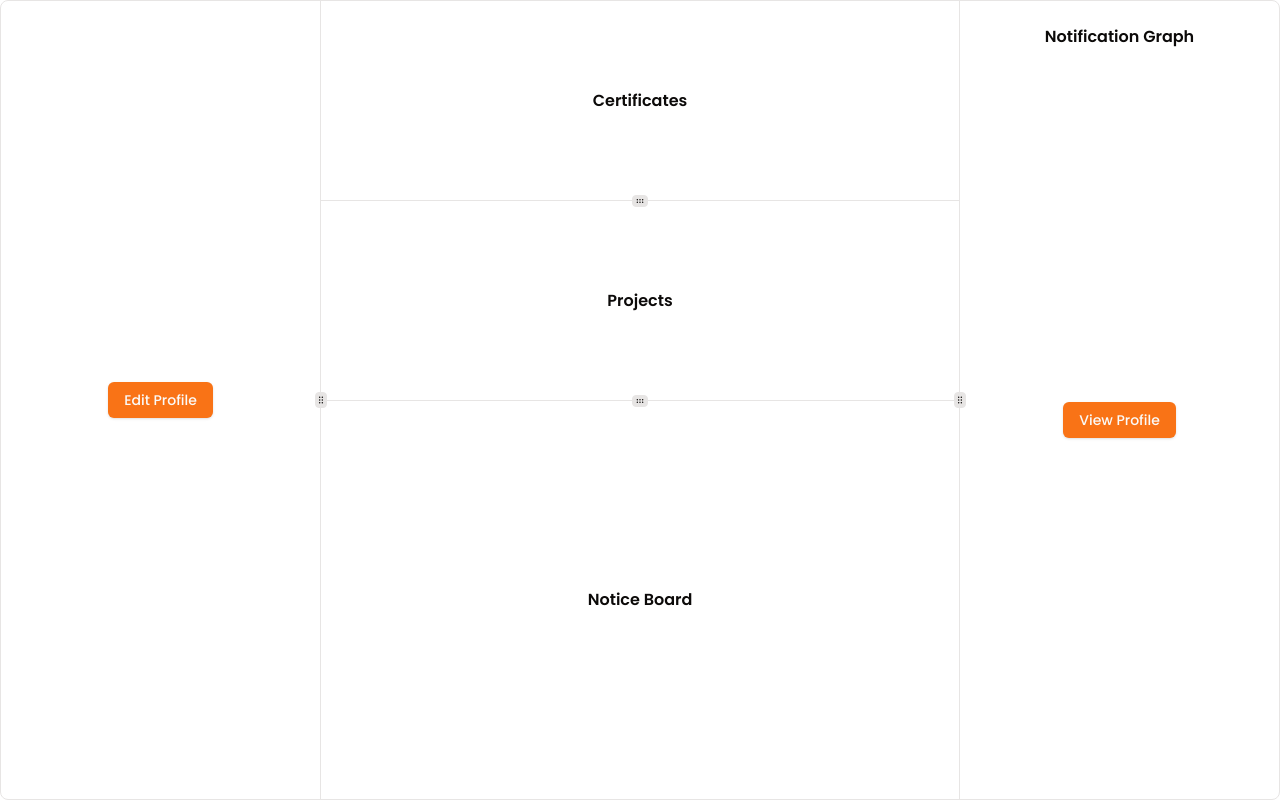
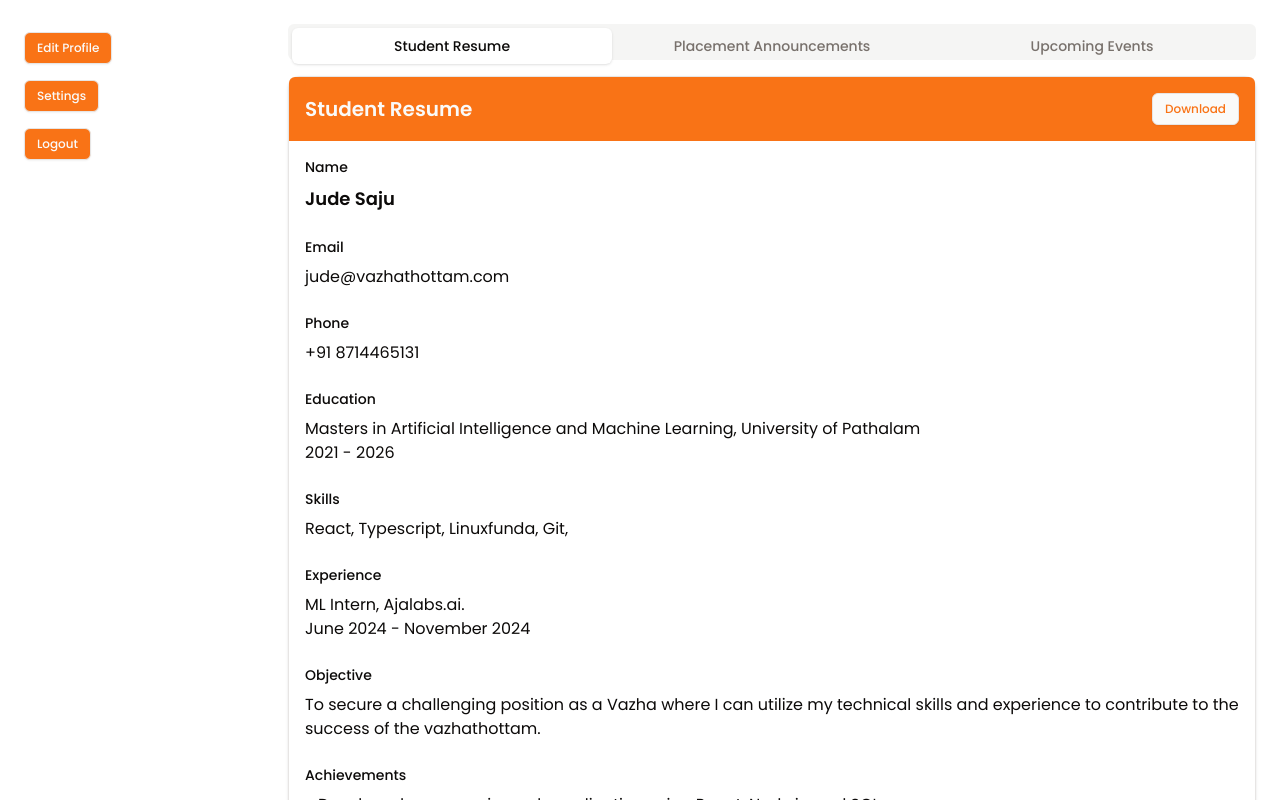
Before and after one commit to teconiq-dev/Stardust, a Next.js app: page /student/dashboard in a window 1280 px wide. Shown: the top 800 px of the page. Built offline with nearby package versions, Linux system fonts and the light colour scheme.

Commit message:
We need a UI designer 🥲🥲

```diff
--- a/src/app/student/dashboard/page.tsx
+++ b/src/app/student/dashboard/page.tsx
@@ -1,59 +1,252 @@
+"use client"
+
 import { Button } from "@/components/ui/button";
 import Link from "next/link";
+import { useState } from "react"
+import { Separator } from "@/components/ui/separator"
 import {
   ResizableHandle,
   ResizablePanel,
   ResizablePanelGroup,
 } from "@/components/ui/resizable";
+import {
+  Card,
+  CardHeader,
+  CardTitle,
+  CardDescription,
+  CardContent,
+} from "@/components/ui/card";
+import { Calendar } from "@/components/ui/calendar";
+import { Tabs, TabsList, TabsTrigger, TabsContent } from "@/components/ui/tabs"
 
-export default function ResizableDemo() {
+export default function Component() {
+  const [activeTab, setActiveTab] = useState("student-resume")
   return (
-    <ResizablePanelGroup
-      direction="horizontal"
-      className="min-h-screen max-w-full rounded-lg border"
+    <div className="grid grid-cols-1 md:grid-cols-[240px_1fr] lg:grid-cols-[240px_1fr] gap-6 p-4 md:p-6">
+      <div className="hidden md:block">
+        <div className="flex flex-col gap-4 items-start py-2">
+          <Link href="/student/EditProfile">
+          <Button
+            variant="outline"
+            size="sm"
+            className="bg-primary text-primary-foreground hover:bg-primary/90 transition-colors"
+          >
+            Edit Profile
+          </Button>
+          </Link>
+          <Button
+            variant="outline"
+            size="sm"
+            className="bg-primary text-primary-foreground hover:bg-primary/90 transition-colors"
+          >
+            Settings
+          </Button>
+          <Button
+            variant="outline"
+            size="sm"
+            className="bg-primary text-primary-foreground hover:bg-primary/90 transition-colors"
+          >
+            Logout
+          </Button>
+        </div>
+      </div>
+      <div className="grid grid-cols-1 md:grid-cols-2 lg:grid-cols-3 gap-6">
+        <Tabs value={activeTab} onValueChange={setActiveTab} className="col-span-1 md:col-span-2 lg:col-span-3">
+          <TabsList className="grid w-full grid-cols-3 bg-muted rounded-md mb-4">
+            <TabsTrigger
+              value="student-resume"
+              className={`px-4 py-2 rounded-md transition-colors ${
+                activeTab === "student-resume" ? "bg-primary text-primary-foreground" : "hover:bg-muted/50"
+              }`}
+            >
+              Student Resume
+            </TabsTrigger>
+            <TabsTrigger
+              value="placement-announcements"
+              className={`px-4 py-2 rounded-md transition-colors ${
+                activeTab === "placement-announcements" ? "bg-primary text-primary-foreground" : "hover:bg-muted/50"
+              }`}
+            >
+              Placement Announcements
+            </TabsTrigger>
+            <TabsTrigger
+              value="upcoming-events"
+              className={`px-4 py-2 rounded-md transition-colors ${
+                activeTab === "upcoming-events" ? "bg-primary text-primary-foreground" : "hover:bg-muted/50"
+              }`}
+            >
+              Upcoming Events
+            </TabsTrigger>
+          </TabsList>
+          <TabsContent value="student-resume">
+          <Card className="flex flex-col h-full">
+              <CardHeader className="bg-primary text-primary-foreground p-4 rounded-t-md">
+                <div className="flex items-center justify-between">
+                  <h2 className="text-xl font-semibold">Student Resume</h2>
+                  <Button
+                    variant="outline"
+                    size="sm"
+                    className="bg-primary-foreground text-primary hover:bg-primary/90 transition-colors"
+                  >
+                    Download
+                  </Button>
+                </div>
+              </CardHeader>
+              <CardContent className="flex-1 overflow-auto p-4">
+                <div className="grid gap-6">
+                  <div className="grid gap-2">
+                    <div className="text-sm font-medium">Name</div>
+                    <div className="text-lg font-semibold">Jude Saju</div>
+                  </div>
+                  <div className="grid gap-2">
+                    <div className="text-sm font-medium">Email</div>
+                    <div>jude@vazhathottam.com</div>
+                  </div>
+                  <div className="grid gap-2">
+                    <div className="text-sm font-medium">Phone</div>
+                    <div>+91 8714465131</div>
+                  </div>
+                  <div className="grid gap-2">
+                    <div className="text-sm font-medium">Education</div>
+                    <div>
+                      Masters in Artificial Intelligence and Machine Learning, University of Pathalam
+                      <br />
+                      2021 - 2026
+                    </div>
+                  </div>
+                  <div className="grid gap-2">
+                    <div className="text-sm font-medium">Skills</div>
+                    <div>React, Typescript, Linuxfunda, Git, </div>
+                  </div>
+                  <div className="grid gap-2">
+                    <div className="text-sm font-medium">Experience</div>
+                    <div>
+                      ML Intern, Ajalabs.ai.
+                      <br />
+                      June 2024 - November 2024
+                    </div>
+                  </div>
+                  <div className="grid gap-2">
+                    <div className="text-sm font-medium">Objective</div>
+                    <div>
+                      To secure a challenging position as a Vazha where I can utilize my technical skills
+                      and experience to contribute to the success of the vazhathottam.
+                    </div>
+                  </div>
+                  <div className="grid gap-2">
+                    <div className="text-sm font-medium">Achievements</div>
+                    <div>
+                      - Developed a responsive web application using React, Node.js, and SQL
+                      <br />- Created development environment cloning system using React
+                      <br />- Created website for college
+                    </div>
+                  </div>
+                  <div className="grid gap-2">
+                    <div className="text-sm font-medium">Certifications</div>
+                    <div>
+                      - Google Cloud certification
+                      <br />- Github students pack
+                    </div>
+                  </div>
+                </div>
+              </CardContent>
+            </Card>
+          </TabsContent>
+          <TabsContent value="placement-announcements">
+            <Card className="flex flex-col h-full">
+              <CardHeader className="bg-primary text-primary-foreground p-4 rounded-t-md">
+                <h2 className="text-xl font-semibold">Placement Announcements</h2>
+              </CardHeader>
+              <CardContent className="flex-1 overflow-auto p-4">
+                <div className="grid gap-4">
+                  <Card className="border-2 border-primary rounded-md">
+                    <CardHeader className="bg-primary/10 p-4 rounded-t-md">
+                      <CardTitle className="text-primary">New Company Registered</CardTitle>
+                      <CardDescription>
+                        Ajalabs Inc. has been registered for the upcoming placement season.
+                      </CardDescription>
+                    </CardHeader>
+                    <CardContent className="p-4">
+                      <p>
+                        Acme Inc., a initiative startup, has registered for the upcoming placement season.
+                        Students are encouraged to prepare their resumes and apply for the available positions.
+                      </p>
+                    </CardContent>
+                  </Card>
+                  <Card className="border-2 border-primary rounded-md">
+                    <CardHeader className="bg-primary/10 p-4 rounded-t-md">
+                      <CardTitle className="text-primary">Resume Submission Deadline</CardTitle>
+                      <CardDescription>The deadline for submitting resumes is June 15th.</CardDescription>
+                    </CardHeader>
+                    <CardContent className="p-4">
+                      <p>
+                        The deadline for submitting resumes for the upcoming placement season is June 15th. Students are
+                        advised to ensure their resumes are up-to-date and submitted on time.
+                      </p>
+                    </CardContent>
+                  </Card>
+                  <Card className="border-2 border-primary rounded-md">
+                    <CardHeader className="bg-primary/10 p-4 rounded-t-md">
+                      <CardTitle className="text-primary">Placement Orientation Session</CardTitle>
+                      <CardDescription>A placement orientation session will be held on July 13th.</CardDescription>
+                    </CardHeader>
+                    <CardContent className="p-4">
+                      <p>
+                        A placement orientation session will be held on July 13th to provide students with information
+                        about the placement process, available opportunities, and tips for success. Attendance is highly
+                        recommended.
+                      </p>
+                    </CardContent>
+                  </Card>
+                </div>
+              </CardContent>
+            </Card>
+          </TabsContent>
+          <TabsContent value="upcoming-events">
+            <Card className="flex flex-col h-full">
+              <CardHeader className="bg-primary text-primary-foreground p-4 rounded-t-md">
+                <h2 className="text-xl font-semibold">Upcoming Events</h2>
+              </CardHeader>
+              <CardContent className="flex-1 overflow-auto p-4">
+                <div className="bg-yellow-100 p-4 rounded-md mb-4">
+                  <div className="flex items-center">
+                    <CircleAlertIcon className="w-5 h-5 mr-2 text-yellow-500" />
+                    <p className="text-yellow-700 font-medium">
+                      A new event has been added to the calendar. Check it out!
+                    </p>
+                  </div>
+                </div>
+                <Calendar
+                  numberOfMonths={1}
+                  mode="month"
+                  className="p-0 [&_td]:w-10 [&_td]:h-10 [&_th]:w-10 [&_[name=day]]:w-10 [&_[name=day]]:h-10 [&>div]:space-x-0 [&>div]:gap-6"
+                />
+              </CardContent>
+            </Card>
+          </TabsContent>
+        </Tabs>
+      </div>
+    </div>
+  )
+}
+
+function CircleAlertIcon(props: React.SVGProps<SVGSVGElement>) {
+  return (
+    <svg
+      {...props}
+      xmlns="http://www.w3.org/2000/svg"
+      width="24"
+      height="24"
+      viewBox="0 0 24 24"
+      fill="none"
+      stroke="currentColor"
+      strokeWidth="2"
+      strokeLinecap="round"
+      strokeLinejoin="round"
     >
-      <ResizablePanel defaultSize={25}>
-        <div className="flex h-full items-center justify-center p-6">
-          <Link href="/student/EditProfile">
-            <Button>Edit Profile</Button>
-          </Link>
-        </div>
-      </ResizablePanel>
-
-      <ResizableHandle withHandle />
-
-      <ResizablePanel defaultSize={50}>
-        <ResizablePanelGroup direction="vertical">
-          <ResizablePanel defaultSize={25}>
-            <div className="flex h-full items-center justify-center p-6">
-              <span className="font-semibold">Certificates</span>
-            </div>
-          </ResizablePanel>
-          <ResizableHandle withHandle />
-          <ResizablePanel defaultSize={25}>
-            <div className="flex h-full items-center justify-center p-6">
-              <span className="font-semibold">Projects</span>
-            </div>
-          </ResizablePanel>
-          <ResizableHandle withHandle />
-          <ResizablePanel defaultSize={50}>
-            <div className="flex h-full items-center justify-center p-6">
-              <span className="font-semibold">Notice Board</span>
-            </div>
-          </ResizablePanel>
-        </ResizablePanelGroup>
-      </ResizablePanel>
-      <ResizableHandle withHandle />
-      <ResizablePanel defaultSize={25}>
-        <div className="flex h-full flex-col items-center justify-center p-6">
-          <span className="font-semibold">Notification Graph</span>
-          <div className="mt-4 flex h-full items-center justify-center">
-            <Link href="/student/ViewProfile">
-              <Button>View Profile</Button>
-            </Link>
-          </div>
-        </div>
-      </ResizablePanel>
-    </ResizablePanelGroup>
-  );
+      <circle cx="12" cy="12" r="10" />
+      <line x1="12" x2="12" y1="8" y2="12" />
+      <line x1="12" x2="12.01" y1="16" y2="16" />
+    </svg>
+  )
 }
```
